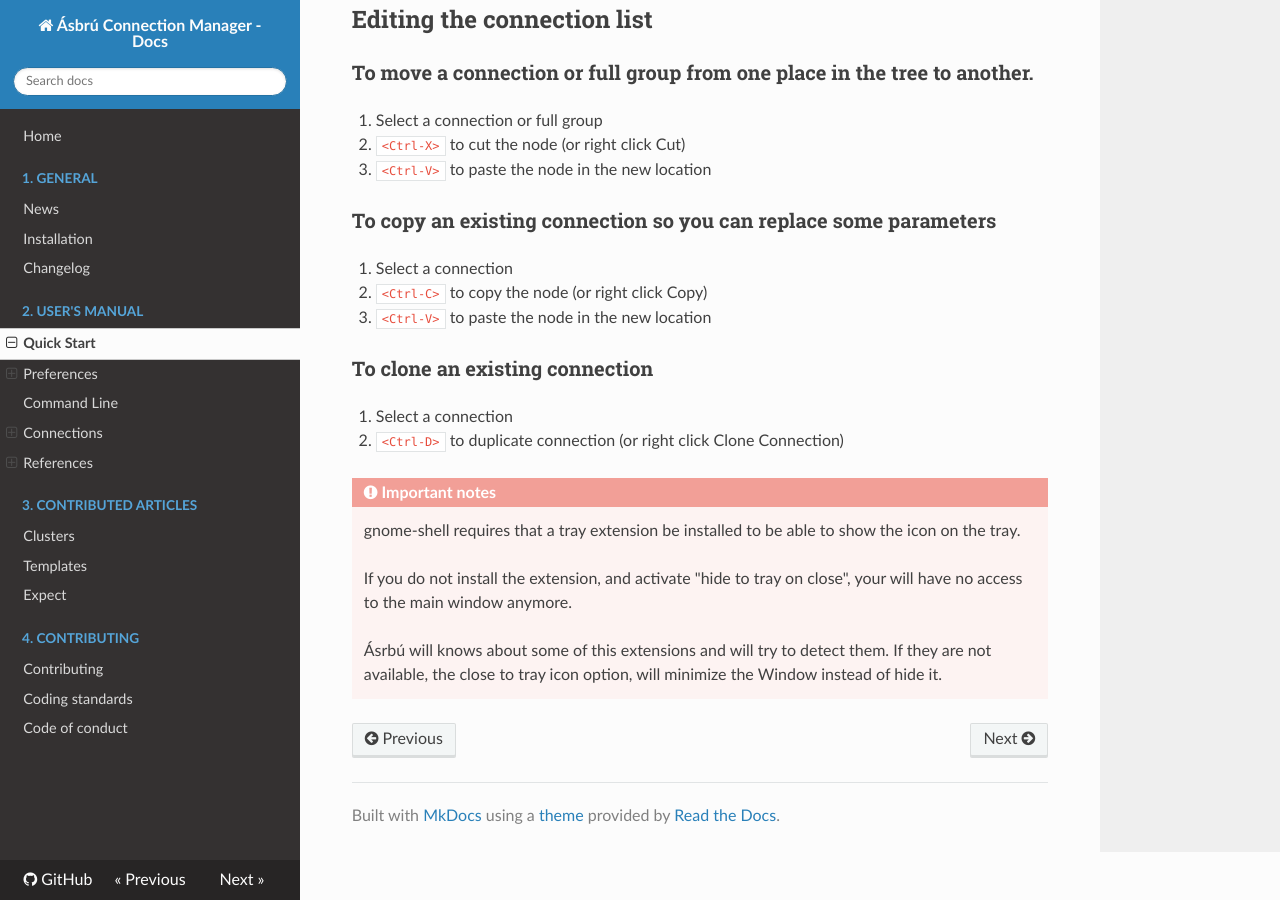
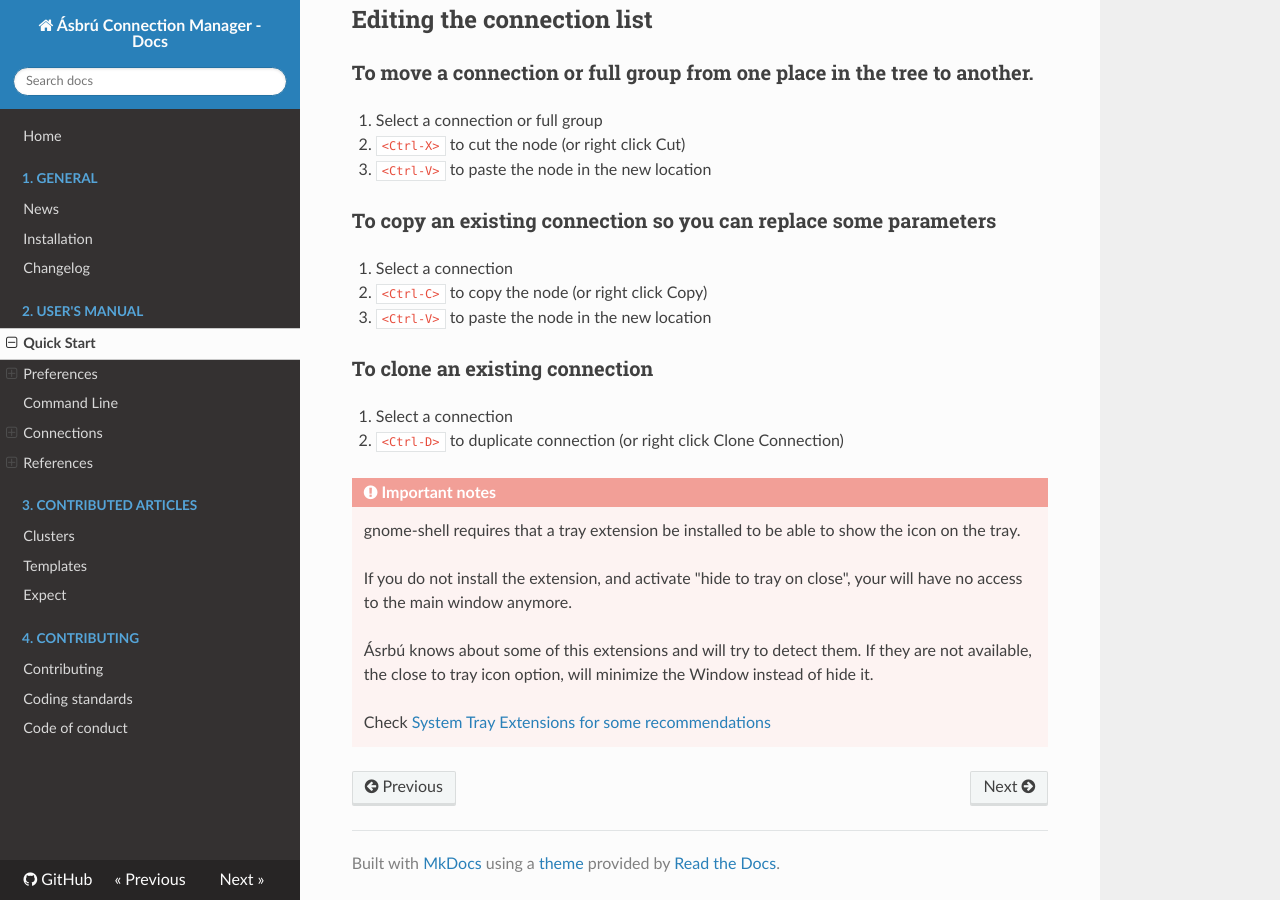
Before and after one commit to asbru-cm/asbru-cm, an MkDocs documentation site: the page built from doc/Manual/QuickStart.md, in a window 1280 px wide and 900 px high, scrolled down 4902 px. Built offline with MkDocs 1.6.1, drawn with Linux system fonts in a browser that asks for light colours; nearby versions of some CDN libraries.

Commit message:
fixed type 4

```diff
--- a/doc/Manual/QuickStart.md
+++ b/doc/Manual/QuickStart.md
@@ -138,4 +138,6 @@
 
     If you do not install the extension, and activate "hide to tray on close", your will have no access to the main window anymore.
 
-    Ásrbú will knows about some of this extensions and will try to detect them. If they are not available, the close to tray icon option, will minimize the Window instead of hide it.
+    Ásrbú knows about some of this extensions and will try to detect them. If they are not available, the close to tray icon option, will minimize the Window instead of hide it.
+
+    Check [System Tray Extensions for some recommendations](SytemTrayExtensions.md)
```
